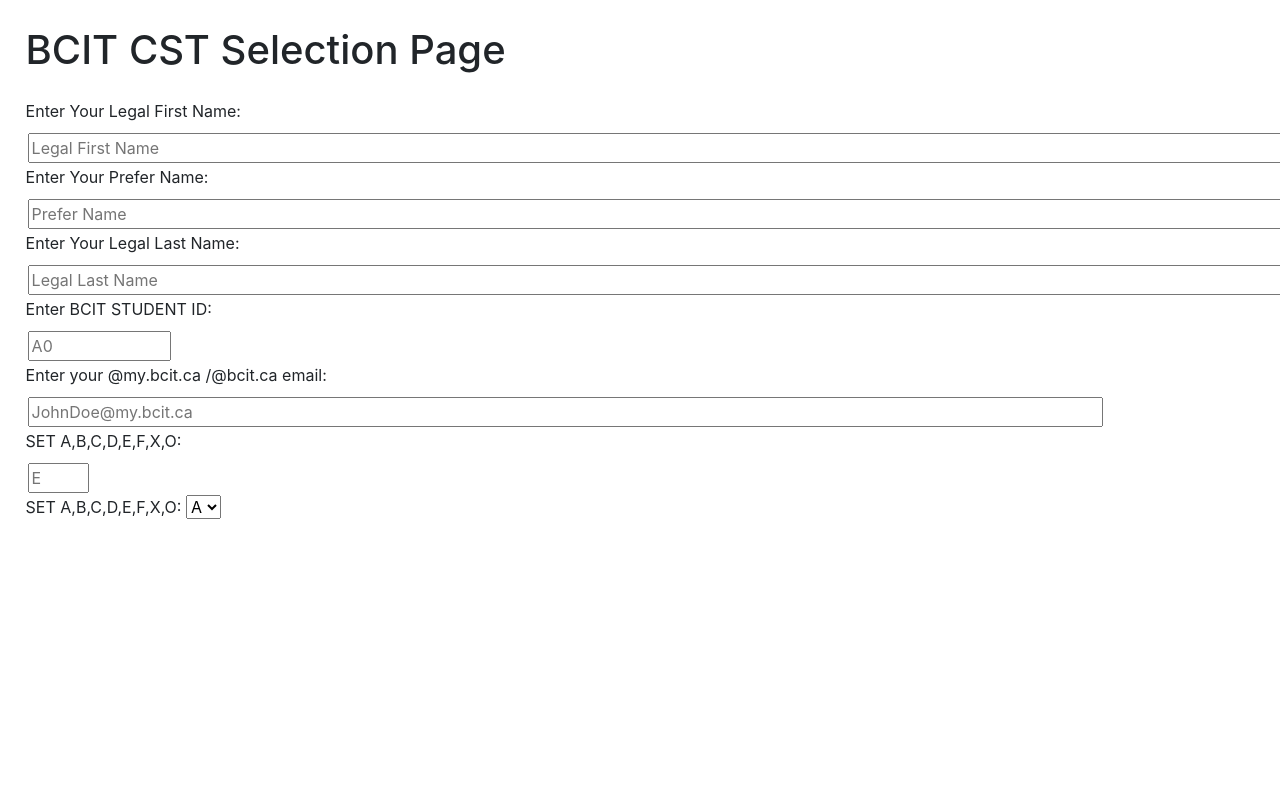
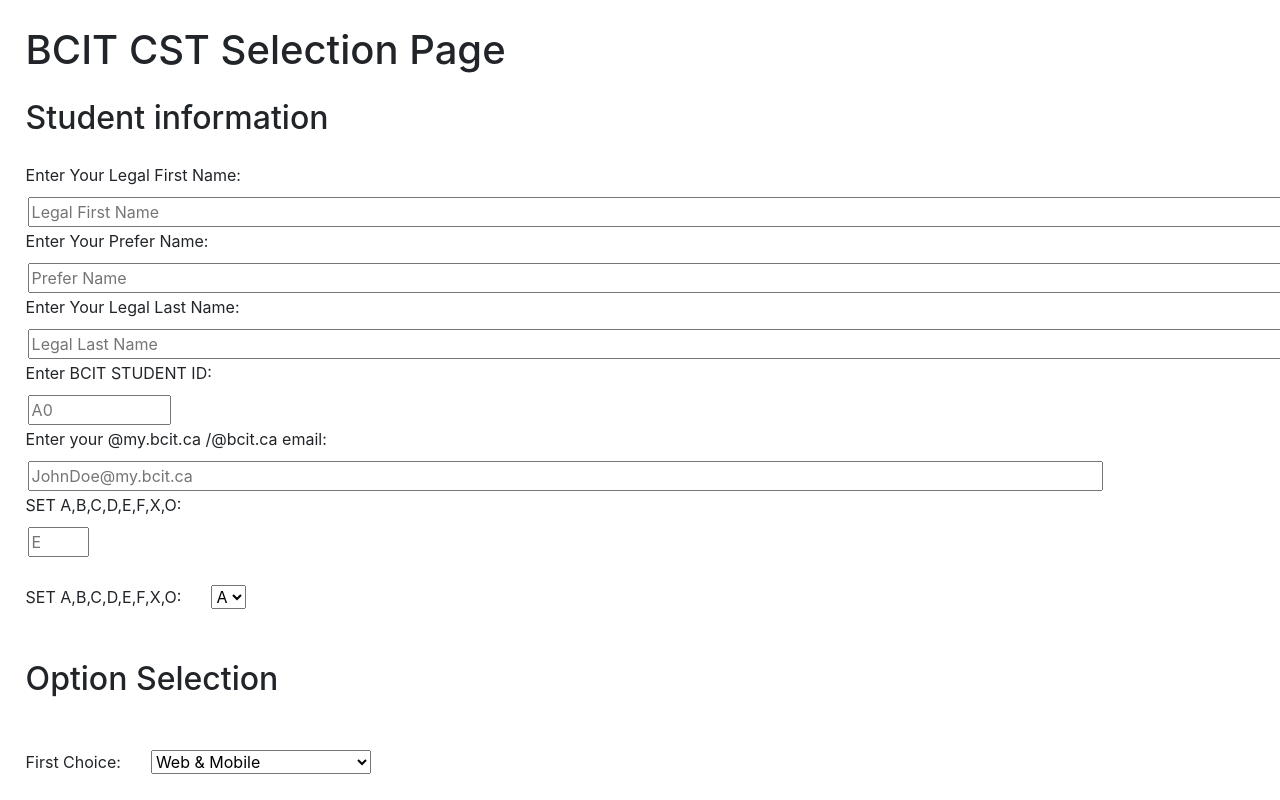
Before and after one commit to Tamtnguye/Excelerate, a website: page public/index.html in a window 1280 px wide. Shown: the top 800 px of the page. Drawn offline with nearby package versions, Linux system fonts and the light colour scheme.

Commit message:
new addition

```diff
--- a/public/index.css
+++ b/public/index.css
@@ -3,6 +3,9 @@
 
 }
 h1{
+    margin: 2vw;
+}
+h2{
     margin: 2vw;
 }
 form{
@@ -32,3 +35,7 @@
     flex-direction: column;
 
 }
+
+select{
+    margin: 2vw;
+}
--- a/public/index.html
+++ b/public/index.html
@@ -10,6 +10,7 @@
 <body>
     <h1> BCIT CST Selection Page</h1>
 
+    <h2>Student information</h2>
     <form>
         <label for="name">Enter Your Legal First Name:</label>
         <input type="name" id="legal"
@@ -48,5 +49,20 @@
       </select>
     </form>
 
+    <h2>Option Selection</h2>
+<form>
+    <label for="set"> First Choice:</label>
+       <select name="set" id="set">
+        <!-- <option value="A">Please Select</option> -->
+        <option value="A">Web & Mobile</option>
+        <option value="B">AI & Machine</option>
+        <option value="C">Programming Paradigms</option>
+        <option value="D">Technical Programming</option>
+        <option value="E">Cloud Computing (DTC)</option>
+        <option value="F">Predictive Analytics (DTC)</option>
+        <option value="X">Defer</option>
+
+      </select>
+    </form>
 </body>
 </html>
```
